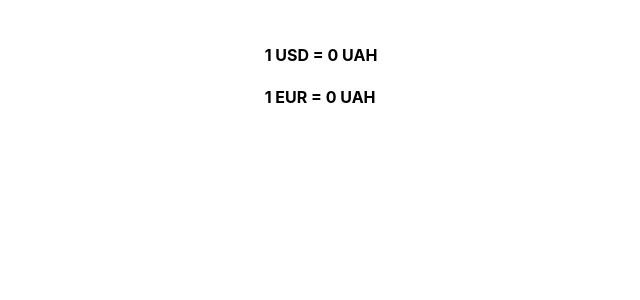
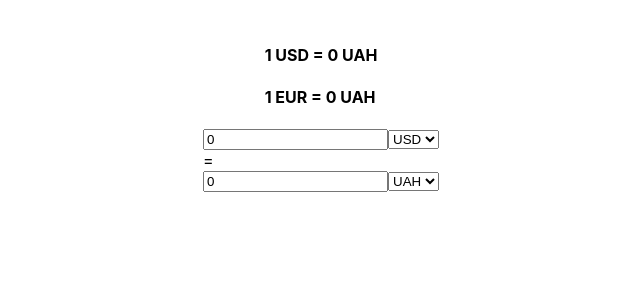
Before and after one commit to rhromets/t-currency-converter_angular, an Angular app: page / in a window 1280 px wide. Shown: the top 300 px of the page, without its empty margins (319-959 px from the left). Built offline with nearby package versions, Linux system fonts and the light colour scheme; no server answers.

Commit message:
feat: add converter-component

```diff
--- a/src/app/app.component.css
+++ b/src/app/app.component.css
@@ -32,6 +32,7 @@ main {
     width: 100%;
     min-height: 100%;
     display: flex;
+    flex-direction: column;
     justify-content: center;
     align-items: center;
     padding: 1rem;
--- a/src/app/app.component.html
+++ b/src/app/app.component.html
@@ -1,3 +1,4 @@
 <main class="main">
     <app-header></app-header>
+    <app-converter></app-converter>
 </main>
--- /dev/null
+++ b/src/app/components/converter/converter.component.html
@@ -0,0 +1,23 @@
+<div class="converter">
+  <div>
+  </div>
+  <div>
+    <input type="number" [(ngModel)]="amount1" (input)="convertFromInput1()">
+    <select [(ngModel)]="currency1" (change)="convertFromInput1()">
+      <option value="USD">USD</option>
+      <option value="EUR">EUR</option>
+      <option value="UAH">UAH</option>
+    </select>
+  </div>
+
+  <div>=</div>
+
+  <div>
+    <input type="number" [(ngModel)]="amount2" (input)="convertFromInput2()">
+    <select [(ngModel)]="currency2" (change)="convertFromInput1()">
+      <option value="USD">USD</option>
+      <option value="EUR">EUR</option>
+      <option value="UAH">UAH</option>
+    </select>
+  </div>
+</div>
--- /dev/null
+++ b/src/app/components/converter/converter.component.ts
@@ -0,0 +1,55 @@
+import { Component, OnInit } from '@angular/core';
+import { CurrencyService } from '../../services/currency.service';
+import { FormsModule } from '@angular/forms';
+
+
+@Component({
+  selector: 'app-converter',
+  standalone: true,
+  imports: [FormsModule],
+  templateUrl: './converter.component.html',
+  styleUrl: './converter.component.css'
+})
+export class ConverterComponent {
+
+  amount1: number = 0;
+  amount2: number = 0;
+  currency1: string = 'USD';
+  currency2: string = 'UAH';
+
+  rates: any = {};
+
+  constructor(private currencyService: CurrencyService) { }
+
+  ngOnInit(): void {
+    this.loadRates();
+  }
+
+  loadRates(): void {
+    this.currencyService.getRatesUSD().subscribe(data => {
+      this.rates['USD'] = data.rates;
+    });
+    this.currencyService.getRatesEUR().subscribe(data => {
+      this.rates['EUR'] = data.rates;
+    });
+    this.currencyService.getRatesUAH().subscribe(data => {
+      this.rates['UAH'] = data.rates;
+    });
+  }
+
+  // All currencies are converted relative to the USD
+  convertFromInput1(): void {
+    const rate1ToUSD: number = this.rates[this.currency1]['USD'];
+    const rate2ToUSD: number = this.rates[this.currency2]['USD'];
+    var result = (this.amount1 * rate1ToUSD) / rate2ToUSD;
+    this.amount2 = Number(result.toFixed(2));
+  }
+
+  // All currencies are converted relative to the USD
+  convertFromInput2(): void {
+    const rate1ToUSD: number = this.rates[this.currency1]['USD'];
+    const rate2ToUSD: number = this.rates[this.currency2]['USD'];
+    var result = (this.amount2 * rate2ToUSD) / rate1ToUSD;
+    this.amount1 = Number(result.toFixed(2));
+  }
+}
```
Also changed, not shown: src/app/app.component.ts (+6 -1 lines), src/app/components/converter/converter.component.css (added), 1 other file (tests, documents, lock files or other folders).
